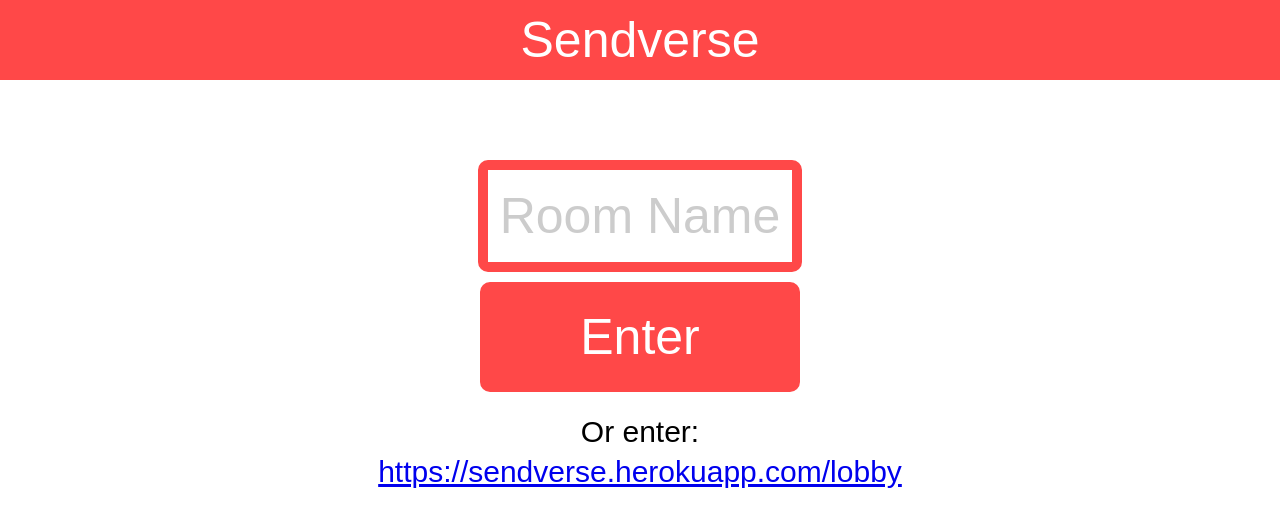
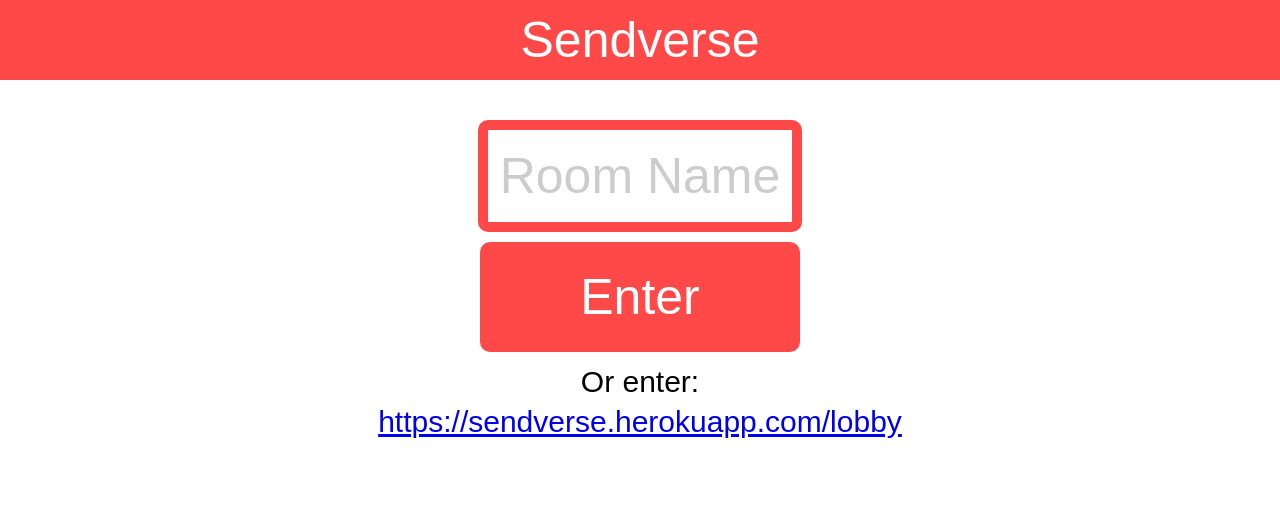
Before and after one commit to liam-ilan/sendverse, a website: page public/homepage/index.html in a window 1280 px wide. Drawn offline with Linux system fonts and the light colour scheme; files that its build step writes are made by us from their sources; files whose address does not match are found by name.

Commit message:
Some positioning changes on homepage.

```diff
--- a/public/homepage/css/style.css
+++ b/public/homepage/css/style.css
@@ -32,7 +32,7 @@ body, html{
 #room-name{
   color: #bbb;
   margin: auto;
-  top: 80px;
+  top: 40px;
   display: block;
 }
 
@@ -40,12 +40,12 @@ body, html{
   margin: auto;
   color: #fff;
   background-color: #ff4848;
-  top: 90px;
+  top: 50px;
 }
 
 #lobby-section{
   position: relative;
-  top: 110px;
+  top: 60px;
   text-align: center;
   font-size: 30px;
   line-height: 40px
```
